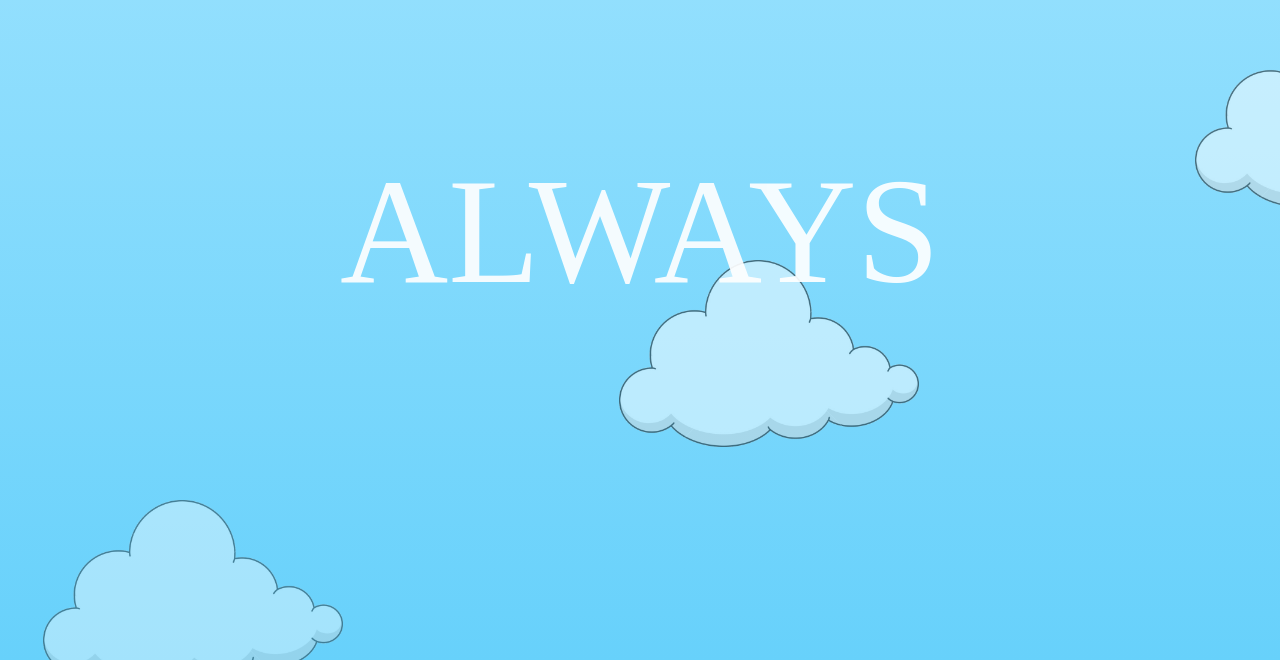
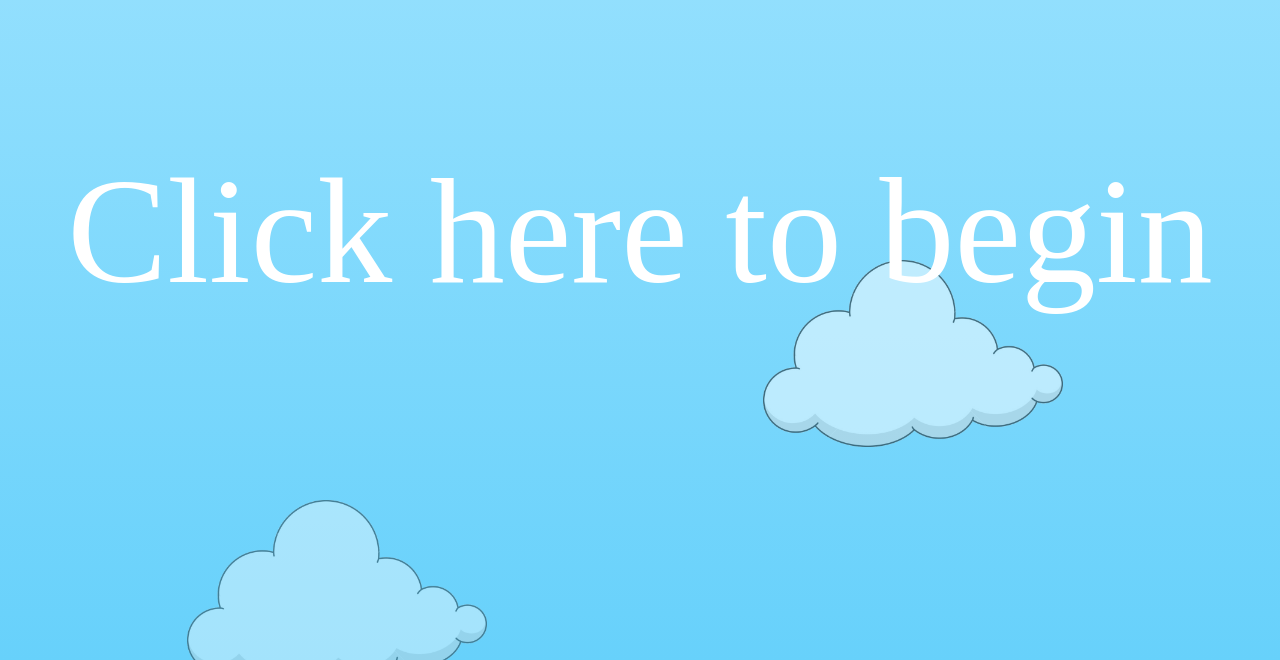
Before and after one commit to kotare-2021/phaser-playground, a React (Create React App) app: page / in a window 1280 px wide. Shown: the part 140-800 px from the top of the page. Built offline with nearby package versions, Linux system fonts and the light colour scheme; a web font is replaced by a local one.

Commit message:
add start screen in app which starts audio

```diff
--- a/src/Components/App.jsx
+++ b/src/Components/App.jsx
@@ -4,13 +4,28 @@ import React, { useState } from 'react'
 import Landing from './Landing'
 import Classroom from './Classroom'
 import Dream from './Dream'
+import Clouds from './Clouds'
 
 const App = (props) => {
-  const [scene, setScene] = useState('landing')
+  const harpyMusic = new Audio('/audio/harpMusicy.mp3')
+
+  const [scene, setScene] = useState('')
   const [dream, setDream] = useState('')
+
+  const handleClick = () => {
+    harpyMusic.play()
+    setScene('landing')
+  }
 
   return (
     <>
+      {scene === '' &&
+        <div style={{width: '100vw', height: '100vh'}} onClick={handleClick}>
+          <div className="landing-container">
+            <p className='landing-start clickable'>Click here to begin</p>
+          </div>
+      </div>
+      }
       {scene === 'landing' &&
         <Landing setScene={setScene} />
       }
@@ -20,6 +35,7 @@ const App = (props) => {
       {scene === 'dream' &&
         <Dream dream={dream} setScene={setScene} />
       }
+      <Clouds />
     </>
   )
 }
--- a/src/Components/Classroom.jsx
+++ b/src/Components/Classroom.jsx
@@ -1,12 +1,10 @@
-    import React, { useState, useEffect } from 'react'
+    import React, { useState } from 'react'
 
     import Header from './Header'
     import Clouds from './Clouds'
     import Speech from './Speech'
     import Thoughts from './Thoughts'
 
-    // const talkyTalkyPeople = new Audio('/audio/classguystalking.mp3')
-    // const woosh = new Audio('/audio/woosh.wav')
     const characters = [
       { name: 'fred', style: { left: '3.3rem', top: '9rem' }, img: 'fred/football.png' },
       { name: 'drive', style: { left: '15rem', top: '9rem' }, img: 'sheep_walk.png',  },
@@ -21,11 +19,6 @@
       // fade out scene
       const [fade, changeFade] = useState('')
       const [imgThought, changeImgThought] = useState('')
-
-      // //play background music on load.
-      // useEffect(() => {
-      //   talkyTalkyPeople.play()
-      // }, [])
 
       function fadeInThought(num) {
         changeImgThought(characters[num].img)
@@ -44,33 +37,11 @@
           setScene('dream')
           setDream(string)
         }, 2000)
-
-        // //ymmij audio stuff:
-        // let TalkingFadeIn = setInterval(() => {
-        //   talkyTalkyPeople.volume += 0.2
-        //   console.log(talkyTalkyPeople.volume)
-        //   if (talkyTalkyPeople.volume > 0.25 ) {
-        //     clearInterval(TalkingFadeIn)
-        //   }
-        // },1000);
-
-        // let fadeVoices = setInterval(() => {
-        //   talkyTalkyPeople.volume -= 0.2
-        //   console.log(talkyTalkyPeople.volume)
-        //   if (talkyTalkyPeople.volume < 0.4) {
-        //     woosh.play()
-        //   }
-        //   if (talkyTalkyPeople.volume < 0.1 ) {
-        //     // talkyTalkyPeople.volume = 0
-        //     clearInterval(fadeVoices)
-        //   }
-        // },500);
-        // //end
       }
-
 
       const renderCharacter = (item, i) => {
         return <div
+          key={i}
           className="click-box"
           style={item.style}
           onClick={() => handleClick(item.name)}
@@ -92,7 +63,6 @@
           <div className="classroom">
 
             <img src="/images/classroom_01.png" alt="a classrom"/>
-            <Clouds />
 
             {characters.map((item,i) => renderCharacter(item, i))}
 
--- a/src/Components/Dream.jsx
+++ b/src/Components/Dream.jsx
@@ -1,7 +1,6 @@
 import React, { useState, useEffect } from 'react'
 
 import Header from './Header'
-import Clouds from './Clouds'
 
 const Dream = ({ dream, setScene, fadeOut, setFadeOut }) => {
   const [removeFade, setRemoveFade] = useState(false)
@@ -17,10 +16,9 @@ const Dream = ({ dream, setScene, fadeOut, setFadeOut }) => {
       <Header setScene={setScene}/>
       <div className="container">
         <div className="scene">
-          <iframe src={`./${dream}.html`} title={dream} className='game-frame' frameBorder='0'></iframe>
+          <iframe src={`./${dream}.html`} title={dream} className='game-frame' frameBorder='0' allow='autoplay'></iframe>
         <div className={!removeFade && 'fadeIn'}></div>
         </div>
-        <Clouds />
       </div>
     </div>
   )
--- a/src/Components/Landing.jsx
+++ b/src/Components/Landing.jsx
@@ -1,16 +1,10 @@
 import React, { useState, useEffect } from 'react'
 
-import Clouds from './Clouds'
+const Landing = ({ setScene }) => {
 
-const Landing = ({ setScene }) => {
-  const [fadeOut, setFadeOut] = useState(null)
   const [display, setDisplay] = useState('logo')
 
-  const harpyMusic = new Audio('/audio/harpMusicy.mp3')
-
     useEffect(() => {
-      harpyMusic.play()
-
       setTimeout(() => {
       setDisplay('ed')
     }, 3900)
@@ -25,27 +19,9 @@ const Landing = ({ setScene }) => {
     }, 19600)
     }, [])
 
-  const handleClick = () => {
-
-    let harpMusicFade = setInterval(() => {
-      harpyMusic.volume -= 0.2
-      console.log(harpyMusic.volume)
-      if (harpyMusic.volume < 0.25 ) {
-        clearInterval(harpMusicFade)
-      }
-    },1000);
-
-    setFadeOut({
-      visibility: 'hidden',
-      opacity: 0,
-      transition: 'visibility 0s 2s, opacity 2s linear'
-    })
-    setTimeout(() => setScene('classroom'), 2000)
-  }
-
   return (
   <>
-      <div style={fadeOut} className="landing-container">
+    <div className="landing-container">
     {display === 'logo' &&
         <p className='landing-logo'>EDA</p>
       }
@@ -61,7 +37,6 @@ const Landing = ({ setScene }) => {
     </div>
     }
     </div>
-      <Clouds />
   </>
   )
 }
--- a/src/styles/main.scss
+++ b/src/styles/main.scss
@@ -174,6 +174,17 @@ code {
   margin-top: 40vh;
 }
 
+.landing-start {
+  justify-self: center;
+  align-self: center;
+  height: 50vh;
+  width: 100vw;
+  font-size: 150px;
+  animation-name: fade-landing-in;
+  animation-duration: 2s;
+  margin-top: 40vh;
+}
+
 .landing-instr {
   justify-self: center;
   align-self: center;
```
Also changed, not shown: src/Components/Audio.jsx (added, +43 -0 lines). Lines whose indentation alone changed are shown as unchanged.
